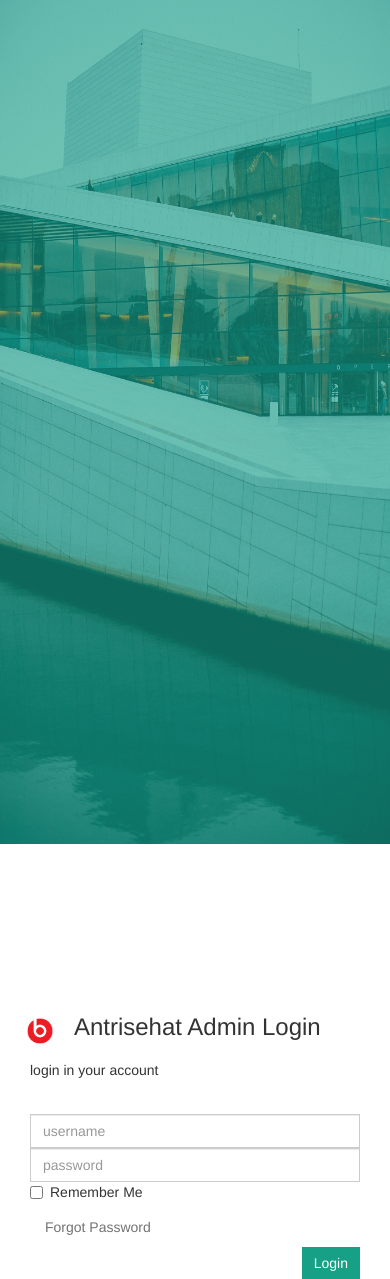
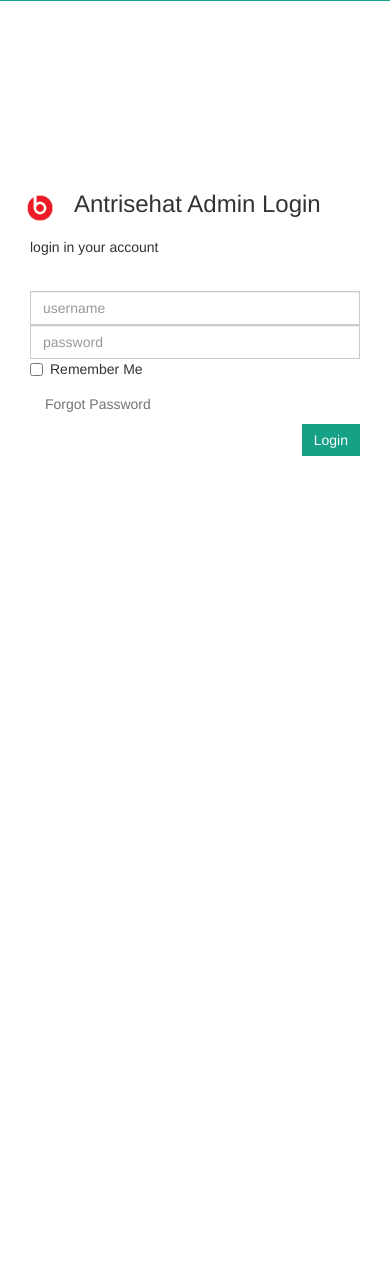
Before and after one commit to jimmyferiawan/AntrianOnlineAlpha, a PHP site: page /login_AD.php in a window 390 px wide. After the commit the page ends 456 px from the top, so only its background shows below. Run offline with PHP 8.4, Linux system fonts and the light colour scheme.

Commit message:
Update login_AD.php
- fix responsive form dan carousel

```diff
--- a/login_AD.php
+++ b/login_AD.php
@@ -1,9 +1,12 @@
 </!DOCTYPE html>
 <html>
 <head>
+	<meta name="viewport" content="width=device-width">
 	<title></title>
-<link href="framework/css/bootstrap.css" rel="stylesheet">
+<!--<link href="framework/css/bootstrap.css" rel="stylesheet">-->
+<link rel="stylesheet" href="https://maxcdn.bootstrapcdn.com/bootstrap/3.3.7/css/bootstrap.min.css" integrity="sha384-BVYiiSIFeK1dGmJRAkycuHAHRg32OmUcww7on3RYdg4Va+PmSTsz/K68vbdEjh4u" crossorigin="anonymous">
 <style type="text/css">
+
 	.box {
 		padding: 20px;
 		margin-top: 170px;
@@ -28,7 +31,21 @@
 	}
 
 	form {
-		margin-top: 150px;
+		margin-top: 170px;
+	}
+
+	@media (max-width: 768px)
+	{
+		#gambar {
+			display: none;
+		}
+	}
+
+	@media (max-width: 970)
+	{
+		#gambar {
+			height: 50%;
+		}
 	}
 
 </style>
@@ -36,7 +53,7 @@
 <body>
 		<div class="row" style="margin: 0px;">
 		<div class="col-sm-12 col-lg-4" style="background-color: #16a085;  padding: 0; margin: 0;">
-			<img src="img/bgad2.jpg" class="img-responsive" style="opacity: 0.4; height: 100%; width: 100%;">
+			<img src="img/bgad2.jpg" class="img-responsive" id="gambar" style="opacity: 0.4; height: 100%; width: 100%;">
 		</div>
 		<div class="col-sm-12 col-lg-8">
 			<form action="operator/login_OP.php" method="POST">
@@ -64,13 +81,17 @@
 				</div>
 				<p>
 				<div class="form-group col-sm-12 col-lg-8">
-					<a href="#" class="help-block col-lg-4 col-lg-offset-6">Forgot Password</a>
-					<input type="submit" class="btn btn-primary col-lg-2 pull-right" name="admin_submit" style="background-color: #16a085; border: none; border-radius: 0px;" value="Login">
+					<a href="#" class="help-block col-sm-10 col-md-10 col-lg-4 col-lg-offset-6">Forgot Password</a>
+					<input type="submit" class="btn btn-primary col-sm-2 col-md-2 col-lg-2 pull-right" name="admin_submit" style="background-color: #16a085; border: none; border-radius: 0px;" value="Login">
 				</div>
 			</form>
 			<p>
 		</div>
 	</div>
 		<?php include 'operator/login_OP.php';?>
+<script src="https://code.jquery.com/jquery-3.3.1.slim.min.js" integrity="sha384-q8i/X+965DzO0rT7abK41JStQIAqVgRVzpbzo5smXKp4YfRvH+8abtTE1Pi6jizo" crossorigin="anonymous"></script>
+<script src="https://cdnjs.cloudflare.com/ajax/libs/popper.js/1.14.3/umd/popper.min.js" integrity="sha384-ZMP7rVo3mIykV+2+9J3UJ46jBk0WLaUAdn689aCwoqbBJiSnjAK/l8WvCWPIPm49" crossorigin="anonymous"></script>
+
+
 </body>
 </html>
```
